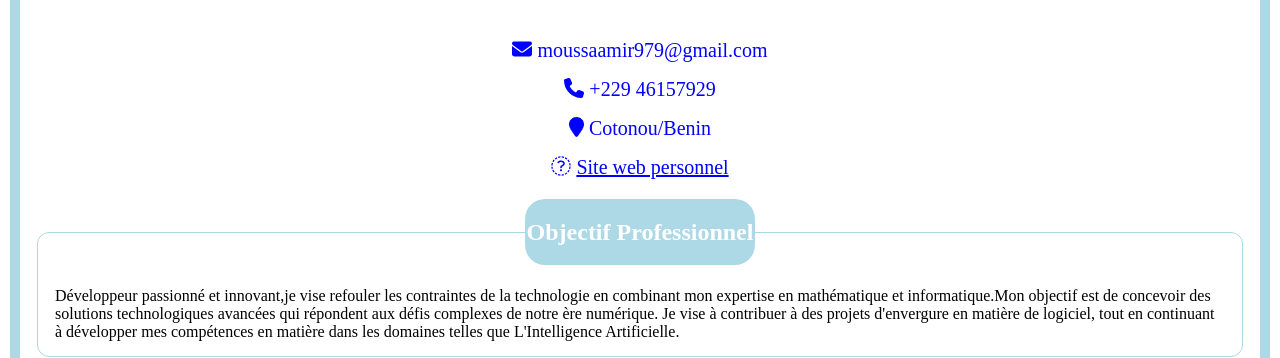
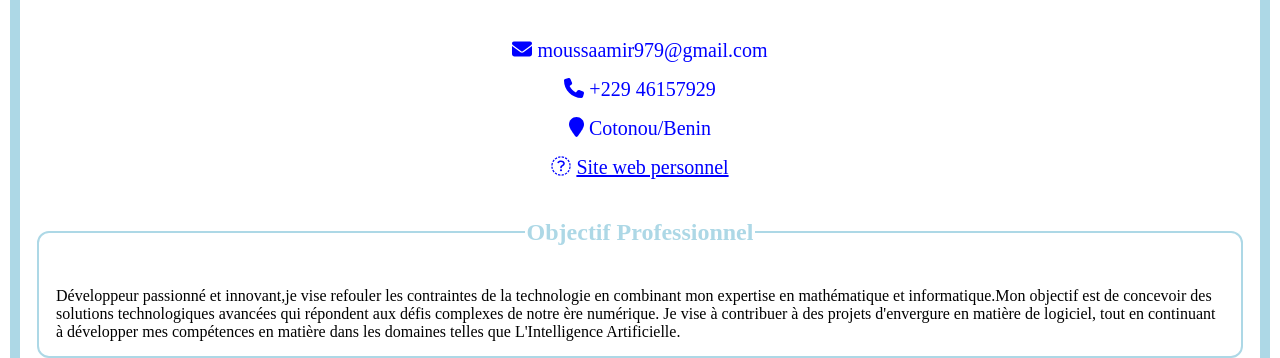
Before and after one commit to amirmoussa01/moussaamir-cv, a plain HTML site: page index.html in a window 1280 px wide. Shown: the part 509-867 px from the top of the page. Drawn offline with Linux system fonts and the light colour scheme.

Commit message:
Update stylecv.css

```diff
--- a/stylecv.css
+++ b/stylecv.css
@@ -15,7 +15,7 @@ img{
     text-align: center;
 }
 .ddd{
-    border: solid 1px lightblue;
+    border: solid 2px lightblue;
     border-radius: 12px;
     background-color: white;
     /*margin-left: 10%;
@@ -24,9 +24,9 @@ img{
 }
 .eee{
     text-align: center;
-    background-color: lightblue;
-    border-radius: 20px;
-    color: white;
+    background-color: white;
+    border-radius: 20px lightblue;
+    color: lightblue;
     /*padding-left: 5px;
     padding-right: 5px;*/
 
```
